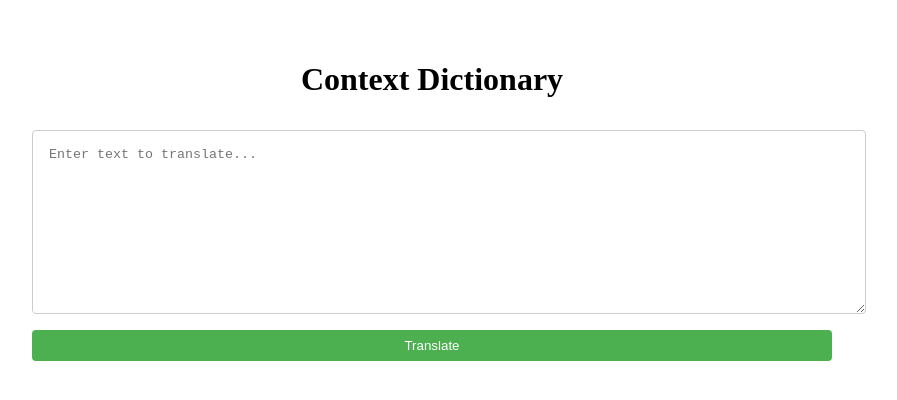
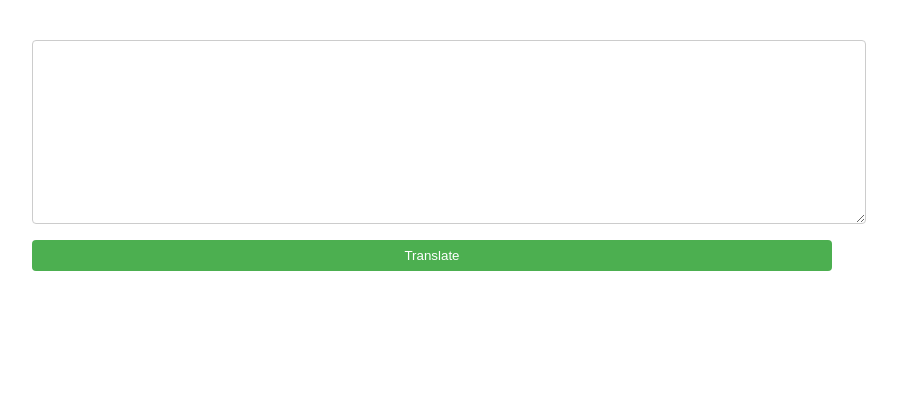
Before and after one commit to zzhirong/contextdict, a Vue app in the folder frontend/: page / in a window 1280 px wide. Shown: the top 400 px of the page, without its empty margins (208-1105 px from the left). Built offline with nearby package versions, Linux system fonts and the light colour scheme.

Commit message:
Update all dependencies to their most current versions.

```diff
--- a/frontend/src/App.vue
+++ b/frontend/src/App.vue
@@ -1,17 +1,14 @@
 <template>
   <div class="app">
-    <header>
-      <h1>Context Dictionary</h1>
-    </header>
     <main>
       <div class="translation-container">
         <div class="input-section">
           <textarea
             v-model="inputText"
-            placeholder="Enter text to translate..."
             @select="handleTextSelection"
             @input="clearSelection"
-          ></textarea>
+          >
+          </textarea>
           <div v-if="selectedText" class="selection-info">
             Selected: {{ selectedText }}
             <button @click="translateSelected" :disabled="isLoading">
@@ -38,10 +35,13 @@ import { ref, computed } from 'vue'
 import { marked } from 'marked'
 import axios from 'axios'
 
-const inputText = ref('')
 const selectedText = ref('')
 const isLoading = ref(false)
 const translation = ref('')
+const params = new URLSearchParams(window.location.search);
+const q = params.get('q');
+// const text = ref(q)
+const inputText = ref(q)
 
 const renderedTranslation = computed(() => {
   return marked(translation.value)
@@ -61,7 +61,7 @@ function clearSelection() {
 async function translateFull() {
   try {
     isLoading.value = true
-    const response = await axios.get(`/translate?q=${encodeURIComponent(inputText.value)}`)
+    const response = await axios.get(`/translate?q=${encodeURIComponent(inputText.value??"")}`)
     translation.value = response.data.translation
   } catch (error) {
     console.error('Translation failed:', error)
@@ -74,7 +74,7 @@ async function translateSelected() {
   try {
     isLoading.value = true
     const response = await axios.get(
-      `/translate?q=${encodeURIComponent(selectedText.value)}&context=${encodeURIComponent(inputText.value)}`
+      `/translate?q=${encodeURIComponent(selectedText.value)}&context=${encodeURIComponent(inputText.value??"")}`
     )
     translation.value = response.data.translation
   } catch (error) {
```
Also changed, not shown: frontend/package.json (+8 -9 lines), 1 other file (tests, documents, lock files or other folders).
